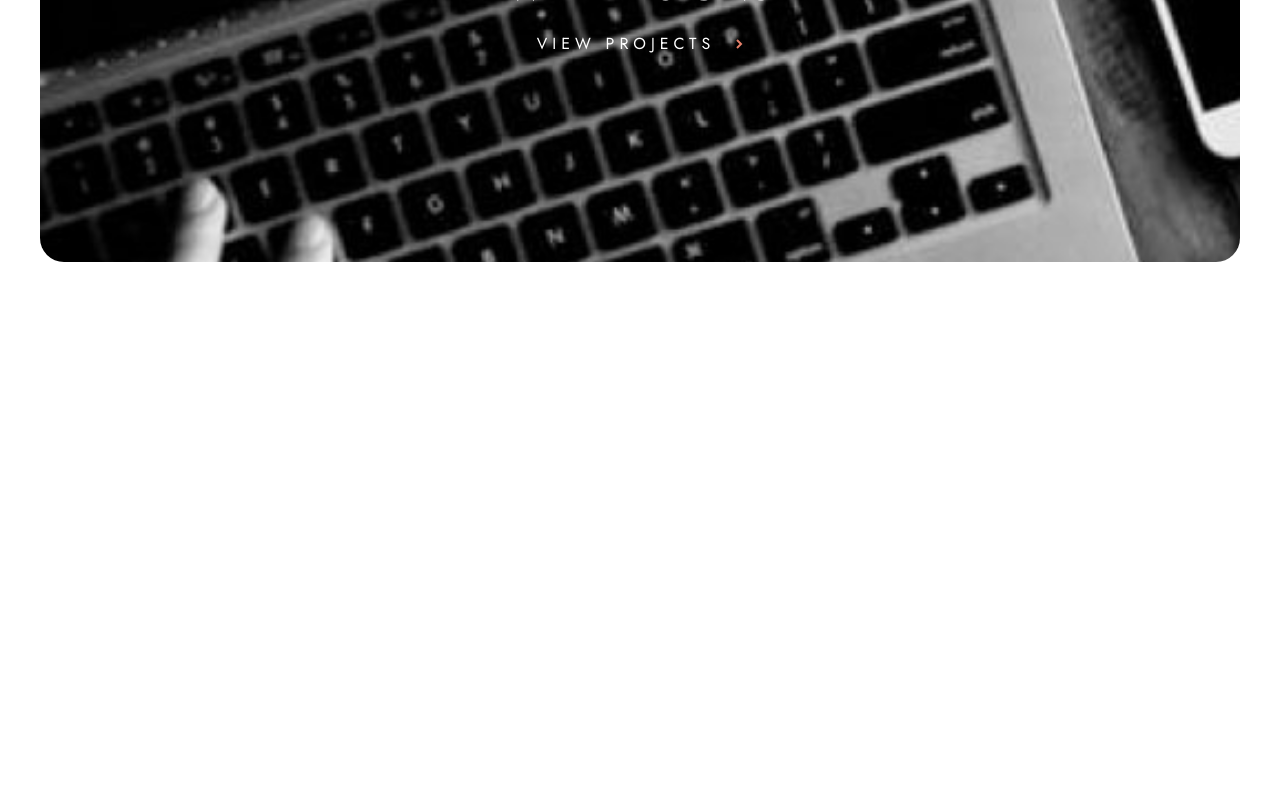
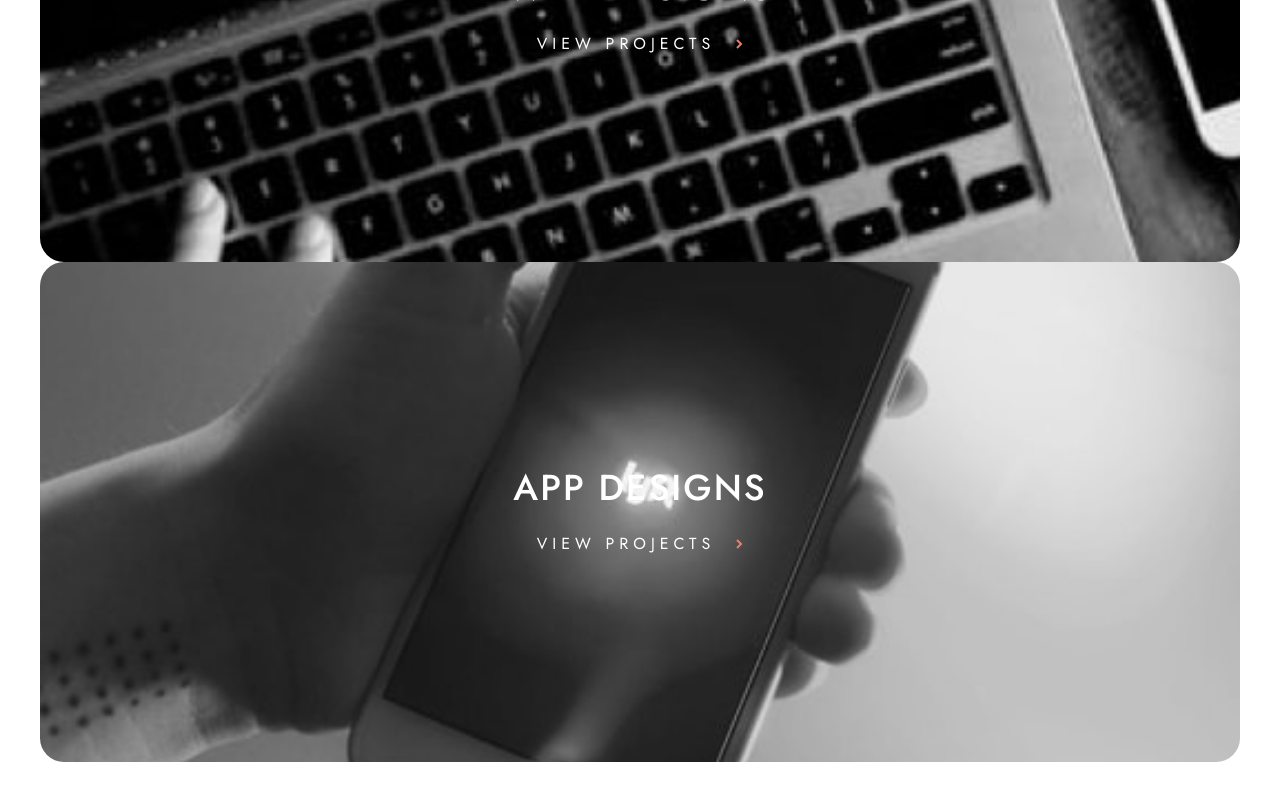
Before and after one commit to zetmosoma10/designo, a React (Vite) app: page / in a window 1280 px wide. Shown: the part 278-1078 px from the top of the page. Before the commit the page ends 800 px from the top, so only its background shows below. Built offline with nearby package versions, Linux system fonts and the light colour scheme.

Commit message:
build App design card

```diff
--- /dev/null
+++ b/src/components/AppDesignCard.tsx
@@ -0,0 +1,23 @@
+import React from "react";
+
+const AppDesignCard = () => {
+  return (
+    <div
+      className="relative group flex items-center justify-center h-[500px] bg-appMobileImg
+      md:bg-appTabletImg lg:bg-appDesktopImg
+      bg-center bg-cover rounded-3xl cursor-pointer"
+    >
+      <div className="custom-overlay"></div>
+      <div className="text-white text-center z-10">
+        <h3 className="font-medium text-3xl md:text-4xl tracking-[1.4px] md:tracking-[2px] uppercase">
+          App Designs
+        </h3>
+        <p className="arrow-right text-base tracking-[5px] uppercase mt-3 md:mt-6">
+          view projects
+        </p>
+      </div>
+    </div>
+  );
+};
+
+export default AppDesignCard;
--- a/src/components/DesignsShowGrid.tsx
+++ b/src/components/DesignsShowGrid.tsx
@@ -1,10 +1,13 @@
+import AppDesignCard from "./AppDesignCard";
 import WebDesignCard from "./WebDesignCard";
 
 const DesignsShowGrid = () => {
   return (
     <section className="grid">
       <WebDesignCard />
-      <div></div>
+      <div>
+        <AppDesignCard />
+      </div>
     </section>
   );
 };
```
